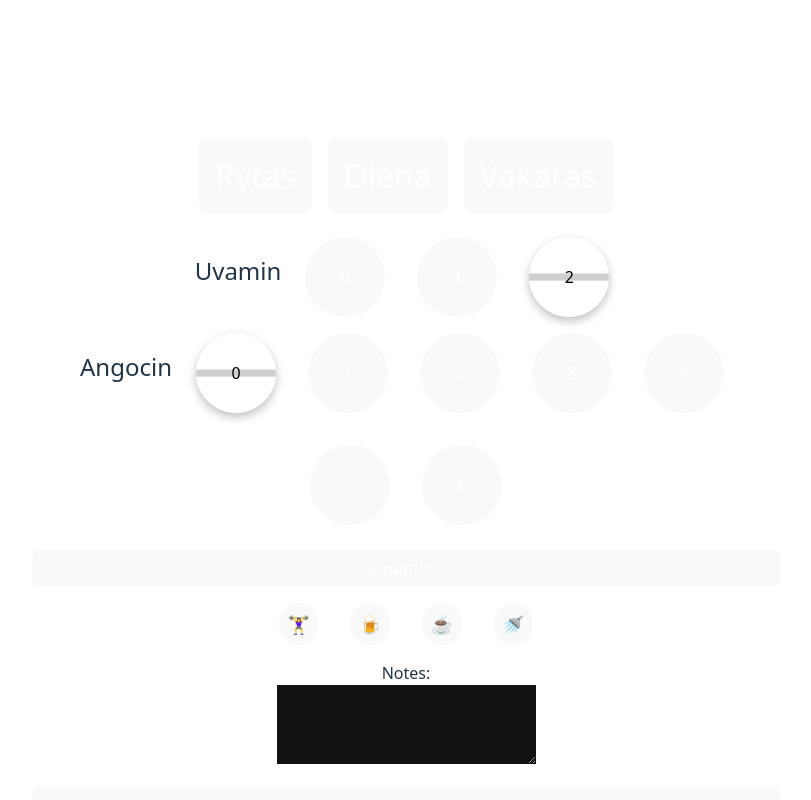
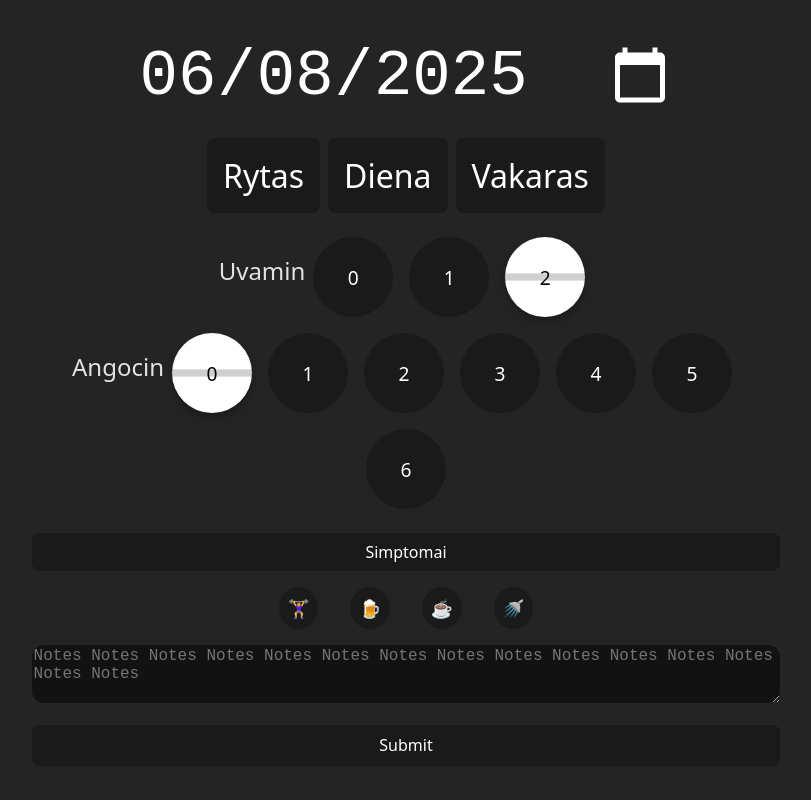
Before and after one commit to SimasSaf/KotApp, a React (Vite) app: page / in a window 1280 px wide. Shown: the whole page, without its empty margins (234-1045 px from the left). Built offline with nearby package versions, Linux system fonts and the light colour scheme.

Commit message:
Styling change and theme

```diff
--- a/src/CardForm.css
+++ b/src/CardForm.css
@@ -8,7 +8,6 @@
   box-sizing: border-box;
   padding: 2vh 2vw;
   gap: 2vh;
-  justify-content: space-between;
   -webkit-tap-highlight-color: transparent;
 }
 
@@ -35,7 +34,7 @@
   align-self: center;
   flex-wrap: wrap;
   justify-content: center;
-  gap: 1rem;
+  gap: 0.5rem;
 }
 
 .timeOfDayWrapper > * {
@@ -68,12 +67,12 @@
 .vakaras--selected {
   background-color: #262358;
   box-shadow: 0 0 10px #04065080;
+  color: white;
 }
 
 .drug {
   display: flex;
   flex-wrap: wrap;
-  gap: 1rem;
   justify-content: center;
 }
 
@@ -89,6 +88,7 @@
   display: flex;
   align-items: center;
   justify-content: center;
+  font-size: 1.2rem;
 }
 
 .drugButton--selected {
@@ -108,6 +108,7 @@
 .simptomaiButton--selected {
   background-color: rgb(100, 10, 10);
   box-shadow: 0 0 7px 0.15rem rgb(61, 4, 4);
+  color: white;
 }
 
 .sideButton {
@@ -122,5 +123,14 @@
 }
 
 .submitButton:active {
-  background-color: rgb(70, 228, 117);
+  background-color: rgb(32, 175, 75);
+  color: white;
 }
+
+.notes textarea {
+  border-radius: 12px; /* Rounds the corners */
+  font-size: 1rem; /* Readable text size */
+  resize: vertical;
+  width: 100%; /* Full width (optional) */
+  box-sizing: border-box; /* Ensures padding doesn't overflow */
+}
--- a/src/CardForm.jsx
+++ b/src/CardForm.jsx
@@ -45,9 +45,13 @@
 
     WriteToTxt(state);
 
-    alert("Submitted");
+    if (state.rytas || state.diena || state.vakaras) {
+      alert("Submitted");
 
-    window.location.reload();
+      window.location.reload();
+    }
+
+    alert("Please select time of day");
   };
 
   return (
@@ -164,19 +168,19 @@
       </div>
 
       <div className="notes">
-        <label htmlFor="notes">Notes:</label>
-        <br />
         <textarea
           id="notes"
           value={notes}
           onChange={(e) => setNotes(e.target.value)}
-          placeholder=""
-          rows={5}
-          cols={30}
+          placeholder="Notes Notes Notes Notes Notes Notes Notes Notes Notes Notes Notes Notes Notes Notes Notes"
+          rows={3}
+          cols={40}
         />
       </div>
 
-      <button className="submitButton" onClick={handleSubmit}>Submit</button>
+      <button className="submitButton" onClick={handleSubmit}>
+        Submit
+      </button>
     </div>
   );
 }
--- a/src/index.css
+++ b/src/index.css
@@ -3,6 +3,7 @@
   line-height: 1.5;
   font-weight: 400;
 
+  /* Removed light theme (also at bottom of file) */
   color-scheme: dark;
   color: rgba(255, 255, 255, 0.87);
   background-color: #242424;
@@ -54,7 +55,7 @@
   outline: 4px auto -webkit-focus-ring-color;
 }
 
-@media (prefers-color-scheme: light) {
+/* @media (prefers-color-scheme: light) {
   :root {
     color: #213547;
     background-color: #ffffff;
@@ -65,4 +66,4 @@
   button {
     background-color: #f9f9f9;
   }
-}
+} */
```
